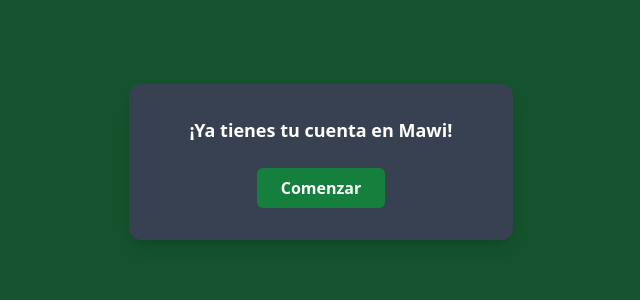
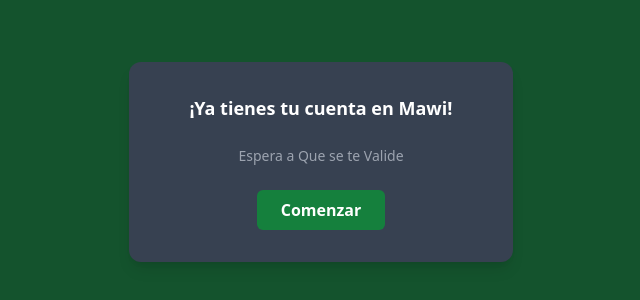
Before and after one commit to OmgWaffle3D/BioDev-Co, a website: page public/pages/register-complete.html in a window 1280 px wide. Shown: the part 238-538 px from the top of the page, without its empty margins (319-959 px from the left). Drawn offline with nearby package versions, Linux system fonts and the light colour scheme.

Commit message:
Refactor register-complete.html for improved readability and structure

```diff
--- a/public/pages/register-complete.html
+++ b/public/pages/register-complete.html
@@ -1,4 +1,3 @@
-
 <!DOCTYPE html>
 <html lang="es">
   <head>
@@ -7,14 +6,20 @@
     <script src="https://cdn.tailwindcss.com"></script>
   </head>
   <body class="bg-green-900 min-h-screen flex items-center justify-center">
+    <div
+      class="bg-gray-700 text-white p-8 rounded-xl max-w-sm w-full text-center shadow-lg"
+    >
+      <p class="text-lg font-semibold mb-6">¡Ya tienes tu cuenta en Mawi!</p>
+      <p class="text-sm font-medium mb-6 text-gray-400">
+        Espera a Que se te Valide
+      </p>
 
-  <div class="bg-gray-700 text-white p-8 rounded-xl max-w-sm w-full text-center shadow-lg">
-    <p class="text-lg font-semibold mb-6">¡Ya tienes tu cuenta en Mawi!</p>
-
-    <a href="Pinicio.html" class="inline-block bg-green-700 hover:bg-green-600 text-white font-semibold px-6 py-2 rounded-md">
+      <a
+        href="Pinicio.html"
+        class="inline-block bg-green-700 hover:bg-green-600 text-white font-semibold px-6 py-2 rounded-md"
+      >
         Comenzar
       </a>
     </div>
-
   </body>
 </html>
```
Lines whose indentation alone changed are shown as unchanged.
